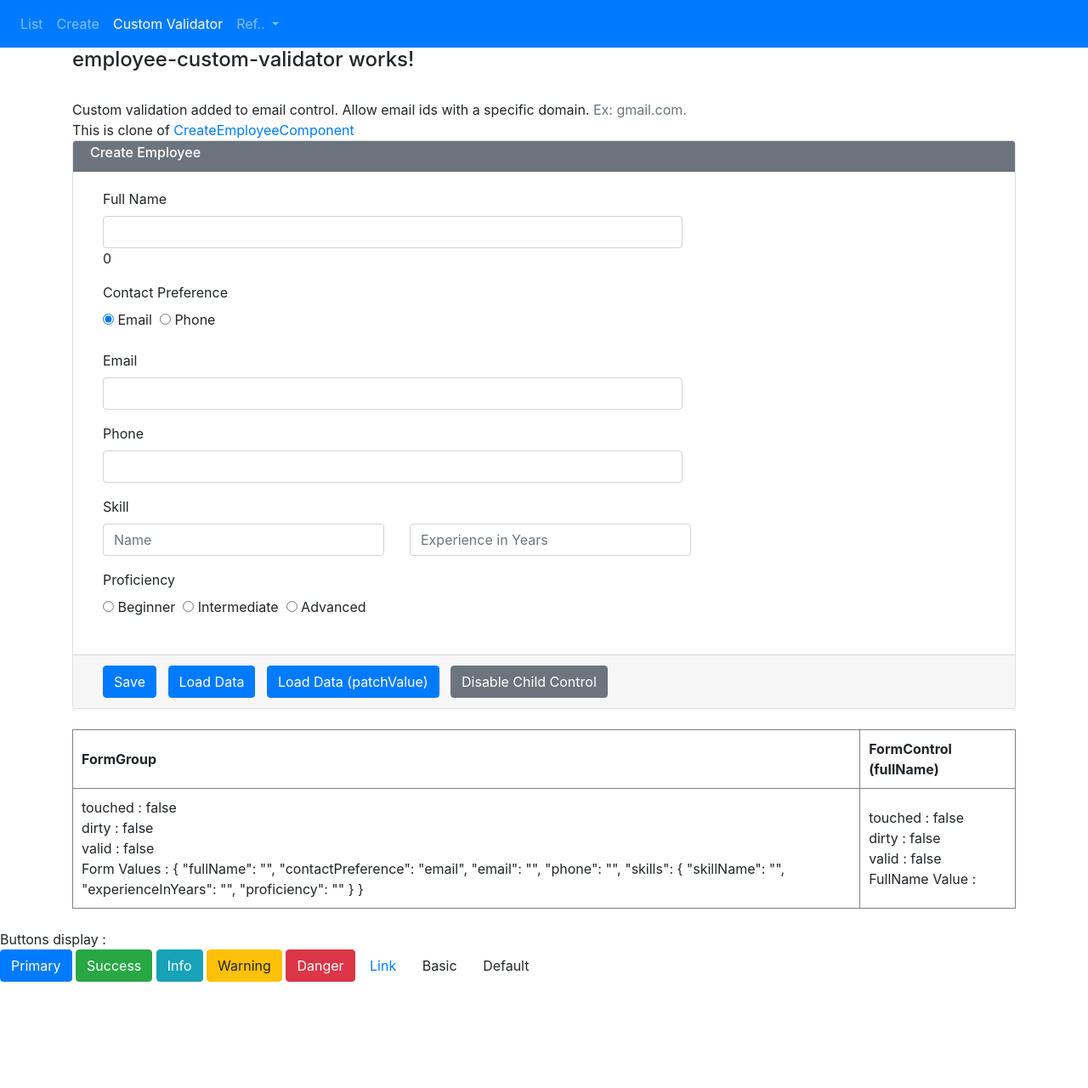
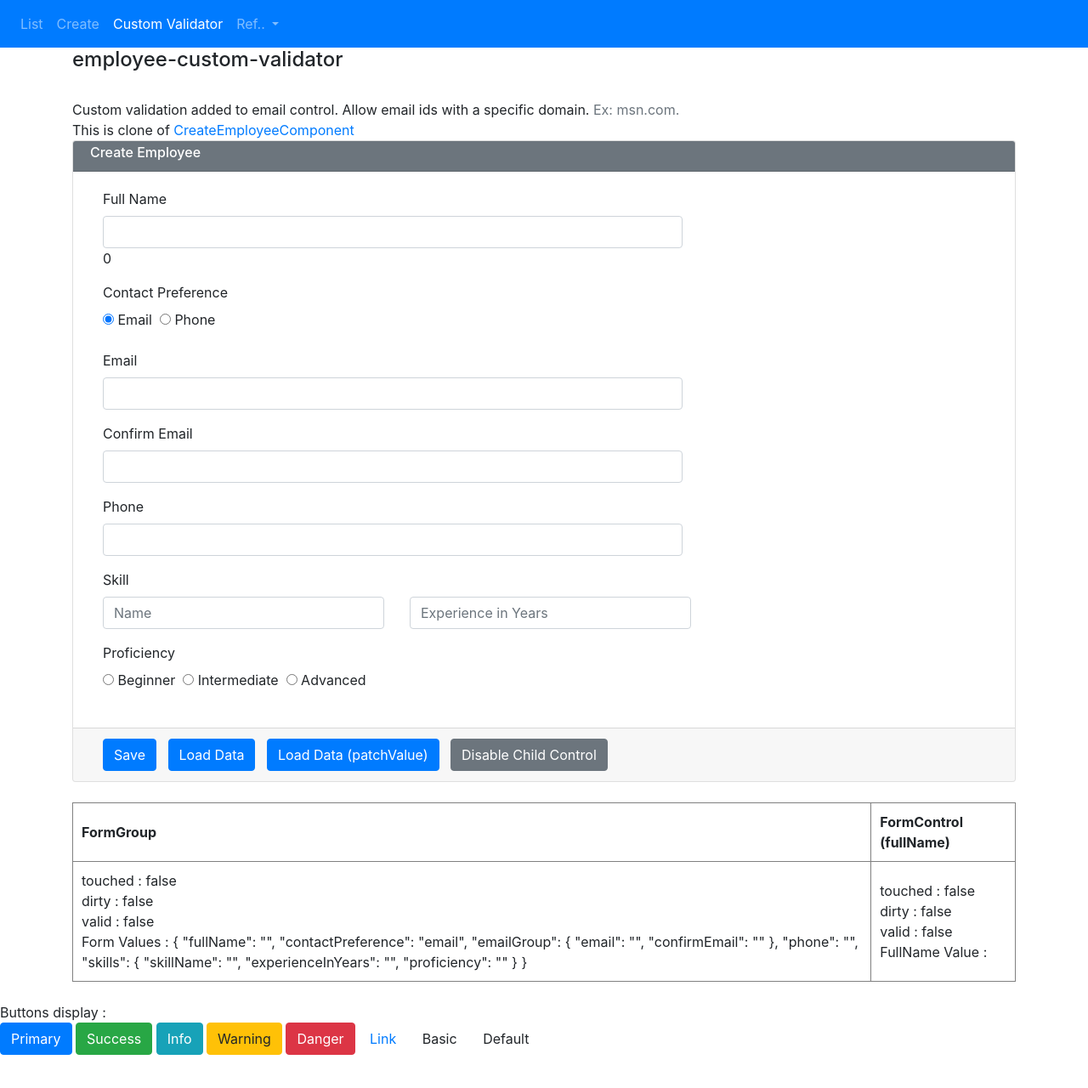
Before and after one commit to elaiyakumar/ngPG, an Angular app: page /customValidator in a window 1280 px wide. Shown: the whole page at 85% size. Before the commit the page ends 1195 px from the top, so only its background shows below. Built offline with nearby package versions, Linux system fonts and the light colour scheme.

Commit message:
Reactive forms cross field validation (18)

```diff
--- a/src/app/app.component.html
+++ b/src/app/app.component.html
@@ -27,6 +27,7 @@
         <a class="dropdown-item" href="https://code.visualstudio.com/docs/nodejs/angular-tutorial">VS Code Angular</a>
         <a class="dropdown-item" href="https://ngpg.stackblitz.io">Stackblitz</a>
         <a class="dropdown-item" href="https://jasonwatmore.com/post/2019/10/11/aspnet-core-3-jwt-authentication-tutorial-with-example-api">.Net Core JWT</a>
+        <a class="dropdown-item" href="https://www.youtube.com/watch?v=umgvX3rihKs">Debug Login</a>
 
         <!-- http://blazorhelpwebsite.com/Blog/tabid/61/EntryId/4305/Implementing-PrimeNG-FileUpload-in-a-Net-Core-Application.aspx -->
       </div>
--- a/src/app/employee/employee-custom-validator/employee-custom-validator.component.html
+++ b/src/app/employee/employee-custom-validator/employee-custom-validator.component.html
@@ -1,7 +1,7 @@
-<h4>employee-custom-validator works!</h4>
+<h4>employee-custom-validator</h4>
 <div>
     <br>Custom validation added to email control. Allow email ids with a specific domain.
-    <span class="text-muted">Ex: gmail.com.</span>
+    <span class="text-muted">Ex: msn.com.</span>
     <br>This is clone of <a routerLink="../create">CreateEmployeeComponent</a>
 </div>
 
@@ -39,12 +39,25 @@
                 <span class="text-muted" *ngIf="formErrors.contact">{{formErrors.contact}}</span>
             </div>
 
+            <div formGroupName="emailGroup">
                 <div class="form-group">
                     <label class="col-sm-2 control-label" for="email">Email</label>
                     <div class="col-sm-8">
                         <input id="email" formControlName="email" type="text" class="form-control"
                             [ngClass]="{'is-invalid': formErrors.email.length > 0}" (blur)="logValidationErrors()">
                         <span class="text-muted" *ngIf="formErrors.email">{{formErrors.email}}</span>
+                    </div>
+                </div>
+
+                <div class="form-group">
+                    <label class="col-sm-2 control-label" for="confirmEmail">Confirm Email</label>
+                    <div class="col-sm-8">
+                        <input id="confirmEmail" formControlName="confirmEmail" type="text" class="form-control"
+                            [ngClass]="{'is-invalid': formErrors.confirmEmail.length > 0 ||  formErrors.emailGroup.length > 0 }"
+                            (blur)="logValidationErrors()">
+                        <span class="text-muted" *ngIf="formErrors.confirmEmail">{{formErrors.confirmEmail}}</span>
+                        <span class="text-muted" *ngIf="formErrors.emailGroup">{{formErrors.emailGroup}}</span>
+                    </div>
                 </div>
             </div>
 
--- a/src/app/employee/employee-custom-validator/employee-custom-validator.component.ts
+++ b/src/app/employee/employee-custom-validator/employee-custom-validator.component.ts
@@ -18,14 +18,17 @@ export class EmployeeCustomValidatorComponent implements OnInit {
   ngOnInit() {
 
     this.employeeForm = this.fb.group({
-      fullName: ['', [Validators.required,  Validators.maxLength(6),  Validators.minLength(3)]],
+      fullName: ['', [Validators.required, Validators.maxLength(6), Validators.minLength(3)]],
       contactPreference: ['email'],
+      emailGroup: this.fb.group({
         email: ['', [Validators.required, CustomValidators.emailDomain("msn.com")]],
-      phone : [''],
+        confirmEmail: ['', Validators.required]
+      }, {validators: matchEmails}),
+      phone: [''],
       skills: this.fb.group({
         skillName: ['', Validators.required],
         experienceInYears: ['', Validators.required],
-        proficiency:  ['', Validators.required]
+        proficiency: ['', Validators.required]
       })
     });
 
@@ -46,7 +49,7 @@ export class EmployeeCustomValidatorComponent implements OnInit {
       });
 
     this.employeeForm.get('skills').valueChanges.subscribe(value => {
-      console.log("This is valueChanges.subscribe event " + JSON.stringify(value));
+      console.log("This is valueChanges.subscribe event of SKILLS " + JSON.stringify(value));
     });
   }
 
@@ -57,6 +60,8 @@ export class EmployeeCustomValidatorComponent implements OnInit {
   formErrors = {
     'fullName': '',
     'email': '',
+    'confirmEmail': '',
+    'emailGroup' : '',
     'phone': '',
     'skillName': '',
     'experienceInYears': '',
@@ -73,6 +78,12 @@ export class EmployeeCustomValidatorComponent implements OnInit {
     'email': {
       'required': 'Email is required.',
       'emailDomain': 'Email domain should be msn.com.'
+    },
+    'confirmEmail': {
+      'required': 'Confirm Email is required.'
+    },
+    'emailGroup': {
+      'emailMismatch': 'Email and Confirm Email is not matching.'
     },
     'phone': {
       'required': 'phone is required.'
@@ -93,20 +104,26 @@ export class EmployeeCustomValidatorComponent implements OnInit {
   // required validator function otherwise remove it
   onContactPrefernceChange(selectedValue: string) {
     const phoneFormControl = this.employeeForm.get('phone');
-  const emailFormControl = this.employeeForm.get('email');
+
+    const emailGroupFormControl = this.employeeForm.get('emailGroup');
+    const emailFormControl = emailGroupFormControl.get('email');
+    const confirmEmailFormControl = emailGroupFormControl.get('confirmEmail');
     // this.formErrors['phone'] = '';
     // this.formErrors['email'] = '';
-
 
     if (selectedValue === 'phone') {
       phoneFormControl.setValidators(Validators.required);
       emailFormControl.clearValidators();
+      confirmEmailFormControl.clearValidators();
     } else {
       phoneFormControl.clearValidators();
       emailFormControl.setValidators(Validators.required);
+      confirmEmailFormControl.setValidators(Validators.required);
     }
     phoneFormControl.updateValueAndValidity();
     emailFormControl.updateValueAndValidity();
+    confirmEmailFormControl.updateValueAndValidity();
+
   }
 
   onSubmit(): void {
@@ -141,19 +158,14 @@ onContactPrefernceChange(selectedValue: string) {
     });
   }
 
+
   logValidationErrors(group: FormGroup = this.employeeForm): void {
     Object.keys(group.controls).forEach((key: string) => {
 
       const abstractControl = group.get(key);
-
-      if (abstractControl instanceof FormGroup) {
-        this.logValidationErrors(abstractControl);
-      }
-      else {
       if (abstractControl) {
         if (!abstractControl.valid &&
-            (abstractControl.touched || abstractControl.dirty))
-            {
+          (abstractControl.touched || abstractControl.dirty)) {
           const messages = this.validationMessages[key];
           this.formErrors[key] = [];
           for (const errorKey in abstractControl.errors) {
@@ -167,6 +179,12 @@ onContactPrefernceChange(selectedValue: string) {
           this.formErrors[key] = [];
         }
       }
+
+      if (abstractControl instanceof FormGroup) {
+        this.logValidationErrors(abstractControl);
+      }
+      else {
+
       }
     });
   }
@@ -190,3 +208,14 @@ onContactPrefernceChange(selectedValue: string) {
     });
   }
 }
+
+function matchEmails(group: AbstractControl): { [key: string]: any } | null {
+  const emailControl = group.get('email');
+  const confirmEmailControl = group.get('confirmEmail');
+
+  if (emailControl.value === confirmEmailControl.value || confirmEmailControl.pristine) {
+    return null;
+  } else {
+    return { 'emailMismatch': true };
+  }
+}
```
Lines whose indentation alone changed are shown as unchanged.
